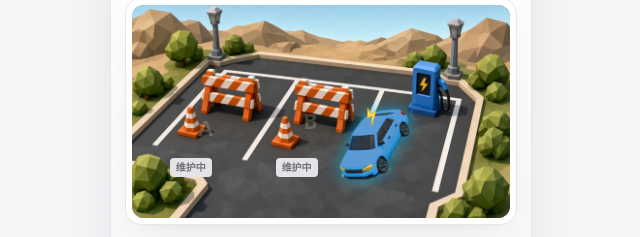
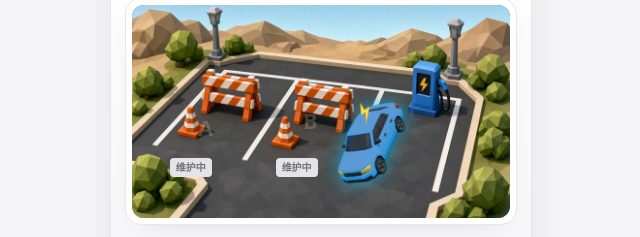
Before and after one commit to AaronYang0628/charge-spot-quest, a React (Vite) app: page / in a window 1280 px wide. Shown: the part 127-364 px from the top of the page, without its empty margins (319-959 px from the left). Built offline with nearby package versions, Linux system fonts and the light colour scheme.

Commit message:
Tune car 3D: yaw Z-35, pitch X18

```diff
--- a/src/components/ParkingLot.tsx
+++ b/src/components/ParkingLot.tsx
@@ -17,8 +17,8 @@ interface Props {
  */
 /** 3D plant-on-lot: Z yaw + X pitch (not flat CSS rotate only) */
 const CAR_PERSPECTIVE = 900
-const CAR_YAW_Z = -30 // deg, CCW on screen
-const CAR_PITCH_X = 28 // deg, tip into lot ground plane — tune with Aaron
+const CAR_YAW_Z = -35 // deg, CCW on screen
+const CAR_PITCH_X = 18 // deg, tip into lot ground plane — tune with Aaron
 const carTransform = `perspective(${CAR_PERSPECTIVE}px) rotateX(${CAR_PITCH_X}deg) rotateZ(${CAR_YAW_Z}deg)`
 
 export function ParkingLot({
```
